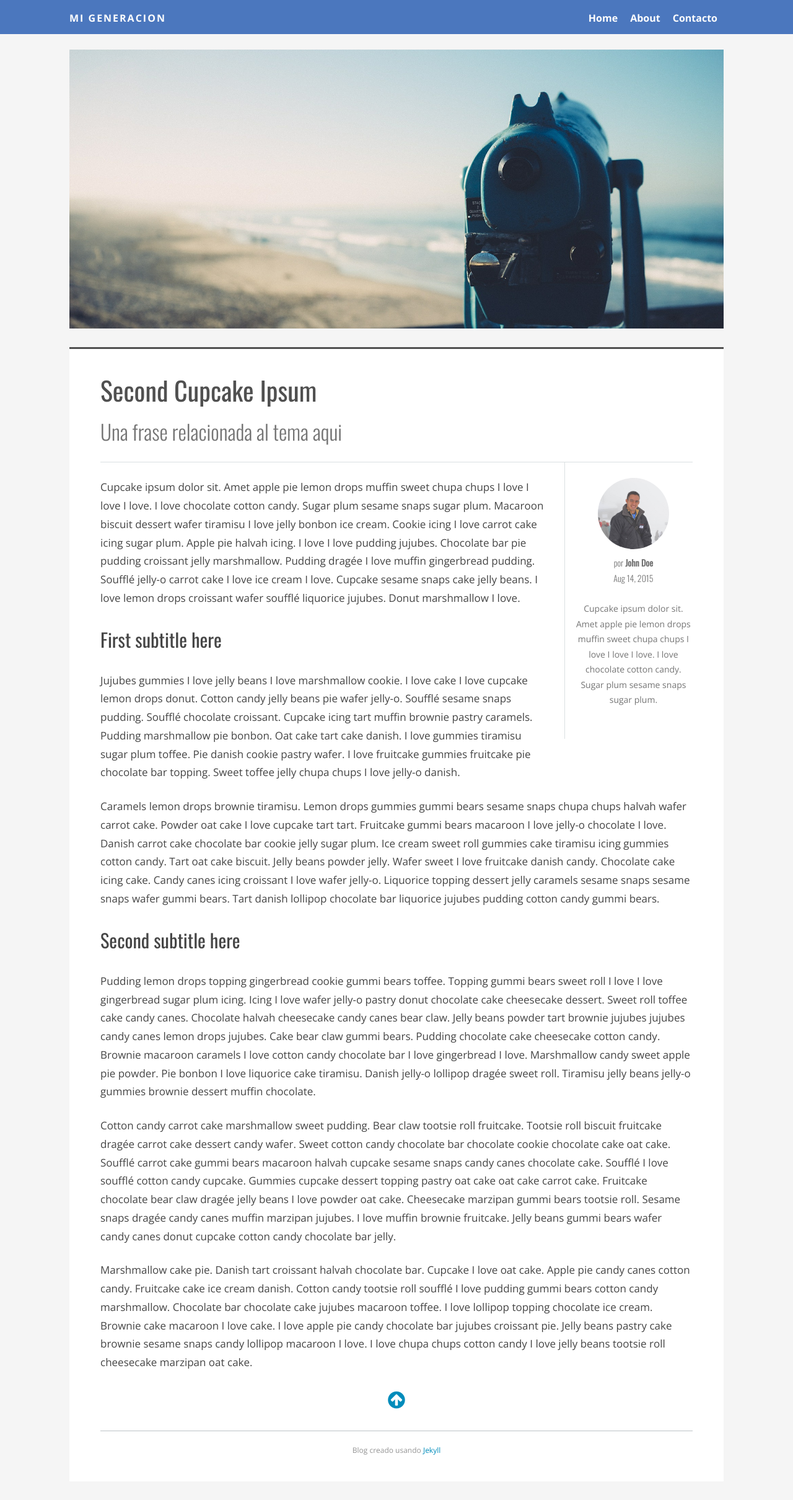
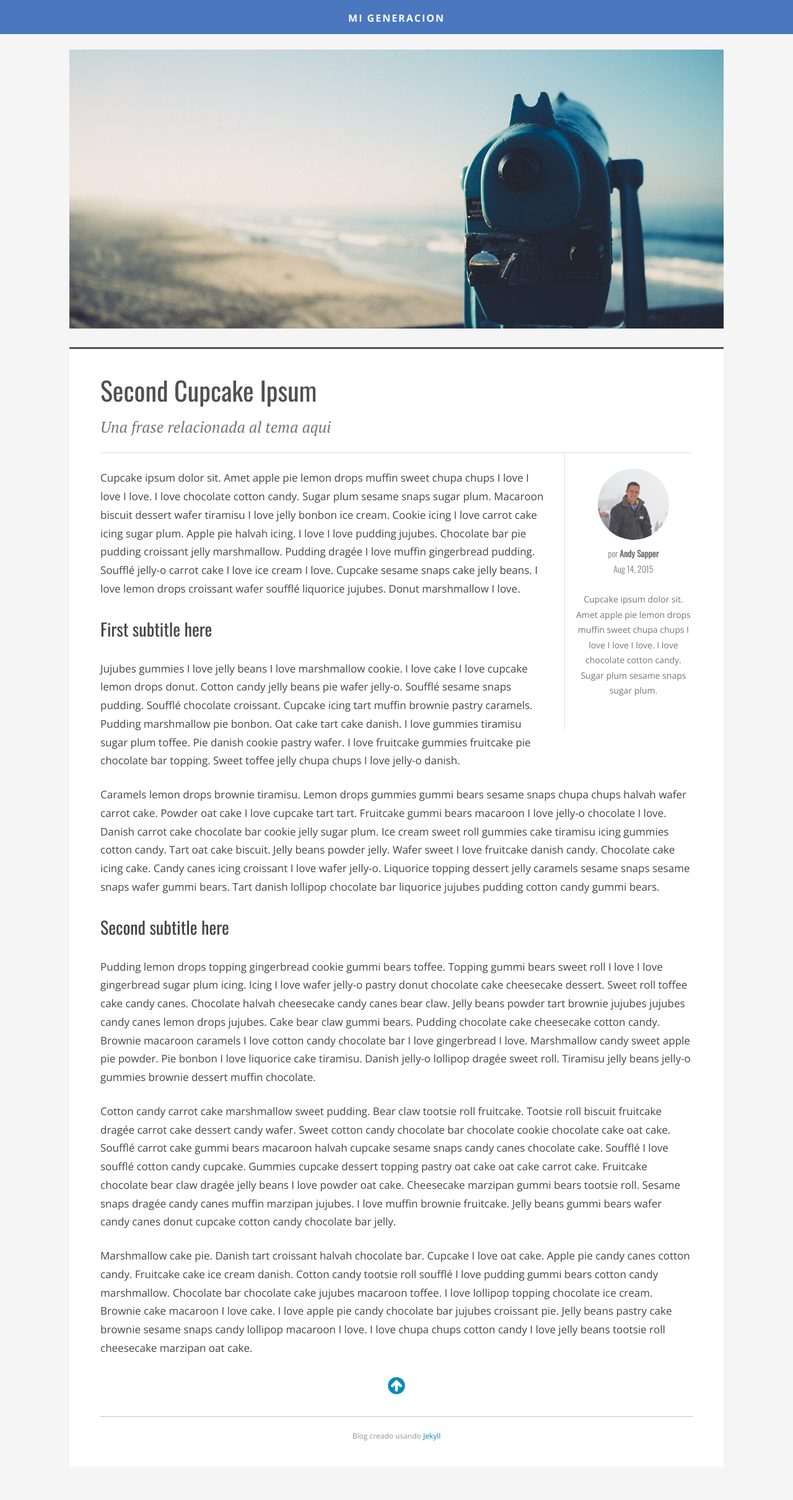
Before and after one commit to upandup/upandup.github.io, a Jekyll site: the page built from _posts/2015-08-05-Second-Draft-Cupcake-Ipsum.markdown, in a window 1280 px wide. Shown: the whole page at 62% size. Built offline with Jekyll 4.4.1, drawn with Linux system fonts in a browser that asks for light colours; nearby versions of some CDN libraries; comment, search, counter and statistics services are not loaded; after the commit the page ends 2397 px from its top, so only the background shows below that.

Commit message:
Deleted static pages (about, contact).

```diff
--- a/_includes/head.html
+++ b/_includes/head.html
@@ -13,4 +13,5 @@
   <link rel="stylesheet" href="//maxcdn.bootstrapcdn.com/font-awesome/4.3.0/css/font-awesome.min.css">
   <link href='//fonts.googleapis.com/css?family=Open+Sans:300,700' rel='stylesheet' type='text/css'>
   <link href='http://fonts.googleapis.com/css?family=Oswald:400,300' rel='stylesheet' type='text/css'>
+  <link href='http://fonts.googleapis.com/css?family=PT+Serif:400italic' rel='stylesheet' type='text/css'>
 </head>
--- a/_includes/header-post.html
+++ b/_includes/header-post.html
@@ -3,14 +3,6 @@
     <nav class="site-nav">
       <div class="header-wrapper">
         <a class="site-title" href="{{ site.baseurl }}/">{{ site.title }}</a>
-        <ul>
-          <li><a class="page-link" href="{{ site.baseurl }}/">Home</a></li>
-          {% for page in site.pages %}
-            {% if page.title %}
-            <li><a class="page-link" href="{{ page.url | prepend: site.baseurl }}">{{ page.title }}</a></li>
-            {% endif %}
-          {% endfor %}
-        </ul>
       </div>
     </nav>
 
--- a/_posts/2015-08-05-Second-Draft-Cupcake-Ipsum.markdown
+++ b/_posts/2015-08-05-Second-Draft-Cupcake-Ipsum.markdown
@@ -1,7 +1,7 @@
 ---
 title: "Second Cupcake Ipsum"
 subtitle: "Una frase relacionada al tema aqui"
-author: "John Doe"
+author: "Andy Sapper"
 authorInfo: "Cupcake ipsum dolor sit. Amet apple pie lemon drops muffin sweet chupa chups I love I love I love. I love chocolate cotton candy. Sugar plum sesame snaps sugar plum."
 authorPhoto: "Andy-Sapper"
 date: 2015-08-14
@@ -11,12 +11,12 @@
 
 Cupcake ipsum dolor sit. Amet apple pie lemon drops muffin sweet chupa chups I love I love I love. I love chocolate cotton candy. Sugar plum sesame snaps sugar plum. Macaroon biscuit dessert wafer tiramisu I love jelly bonbon ice cream. Cookie icing I love carrot cake icing sugar plum. Apple pie halvah icing. I love I love pudding jujubes. Chocolate bar pie pudding croissant jelly marshmallow. Pudding dragée I love muffin gingerbread pudding. Soufflé jelly-o carrot cake I love ice cream I love. Cupcake sesame snaps cake jelly beans. I love lemon drops croissant wafer soufflé liquorice jujubes. Donut marshmallow I love.
 
-#First subtitle here
+##First subtitle here
 Jujubes gummies I love jelly beans I love marshmallow cookie. I love cake I love cupcake lemon drops donut. Cotton candy jelly beans pie wafer jelly-o. Soufflé sesame snaps pudding. Soufflé chocolate croissant. Cupcake icing tart muffin brownie pastry caramels. Pudding marshmallow pie bonbon. Oat cake tart cake danish. I love gummies tiramisu sugar plum toffee. Pie danish cookie pastry wafer. I love fruitcake gummies fruitcake pie chocolate bar topping. Sweet toffee jelly chupa chups I love jelly-o danish.
 
 Caramels lemon drops brownie tiramisu. Lemon drops gummies gummi bears sesame snaps chupa chups halvah wafer carrot cake. Powder oat cake I love cupcake tart tart. Fruitcake gummi bears macaroon I love jelly-o chocolate I love. Danish carrot cake chocolate bar cookie jelly sugar plum. Ice cream sweet roll gummies cake tiramisu icing gummies cotton candy. Tart oat cake biscuit. Jelly beans powder jelly. Wafer sweet I love fruitcake danish candy. Chocolate cake icing cake. Candy canes icing croissant I love wafer jelly-o. Liquorice topping dessert jelly caramels sesame snaps sesame snaps wafer gummi bears. Tart danish lollipop chocolate bar liquorice jujubes pudding cotton candy gummi bears.
 
-#Second subtitle here
+##Second subtitle here
 Pudding lemon drops topping gingerbread cookie gummi bears toffee. Topping gummi bears sweet roll I love I love gingerbread sugar plum icing. Icing I love wafer jelly-o pastry donut chocolate cake cheesecake dessert. Sweet roll toffee cake candy canes. Chocolate halvah cheesecake candy canes bear claw. Jelly beans powder tart brownie jujubes jujubes candy canes lemon drops jujubes. Cake bear claw gummi bears. Pudding chocolate cake cheesecake cotton candy. Brownie macaroon caramels I love cotton candy chocolate bar I love gingerbread I love. Marshmallow candy sweet apple pie powder. Pie bonbon I love liquorice cake tiramisu. Danish jelly-o lollipop dragée sweet roll. Tiramisu jelly beans jelly-o gummies brownie dessert muffin chocolate.
 
 Cotton candy carrot cake marshmallow sweet pudding. Bear claw tootsie roll fruitcake. Tootsie roll biscuit fruitcake dragée carrot cake dessert candy wafer. Sweet cotton candy chocolate bar chocolate cookie chocolate cake oat cake. Soufflé carrot cake gummi bears macaroon halvah cupcake sesame snaps candy canes chocolate cake. Soufflé I love soufflé cotton candy cupcake. Gummies cupcake dessert topping pastry oat cake oat cake carrot cake. Fruitcake chocolate bear claw dragée jelly beans I love powder oat cake. Cheesecake marzipan gummi bears tootsie roll. Sesame snaps dragée candy canes muffin marzipan jujubes. I love muffin brownie fruitcake. Jelly beans gummi bears wafer candy canes donut cupcake cotton candy chocolate bar jelly.
--- a/css/main.css
+++ b/css/main.css
@@ -50,7 +50,7 @@
 }
 
 h2 {
-  font-size: 1.5rem;
+  font-size: 1.75rem;
 }
 
 h3 {
@@ -159,6 +159,7 @@
   box-sizing: border-box;
   width: 82.5%;
   margin: 0 auto;
+  text-align: center;
 }
 
 @media screen and (max-width: 700px) {
@@ -325,8 +326,9 @@
   color: #fff;
   text-transform: uppercase;
   display: inline-block;
-  float: left;
+  /*float: left;*/
 
+  text-align: center;
   font-size: 1em;
   font-family: 'Open Sans', Helvetica, sans-serif;
   font-weight: 700;
@@ -489,8 +491,11 @@
 }
 
 .post-subtitle {
+  font-family: "PT Serif", serif;
+  font-style: italic;
+  font-weight: normal;
   color: #757575;
-  font-size: 1.2em;
+  font-size: 1.5625rem; /* 25px/16px */
   font-weight: 300;
 }
 
```
Also changed, not shown: _includes/header.html (+0 -8 lines), about.md (deleted, +0 -9 lines), contact.md (deleted, +0 -6 lines).
